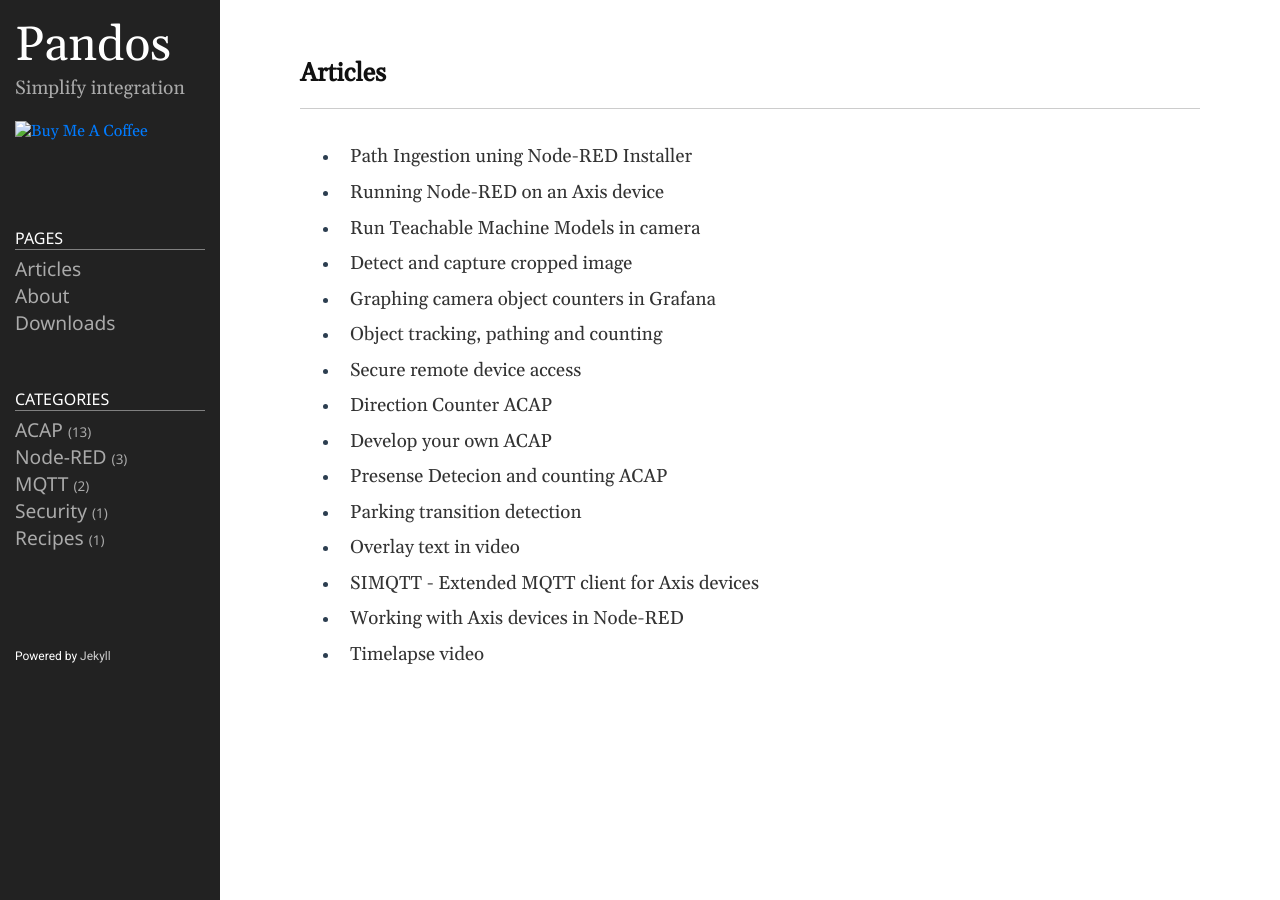
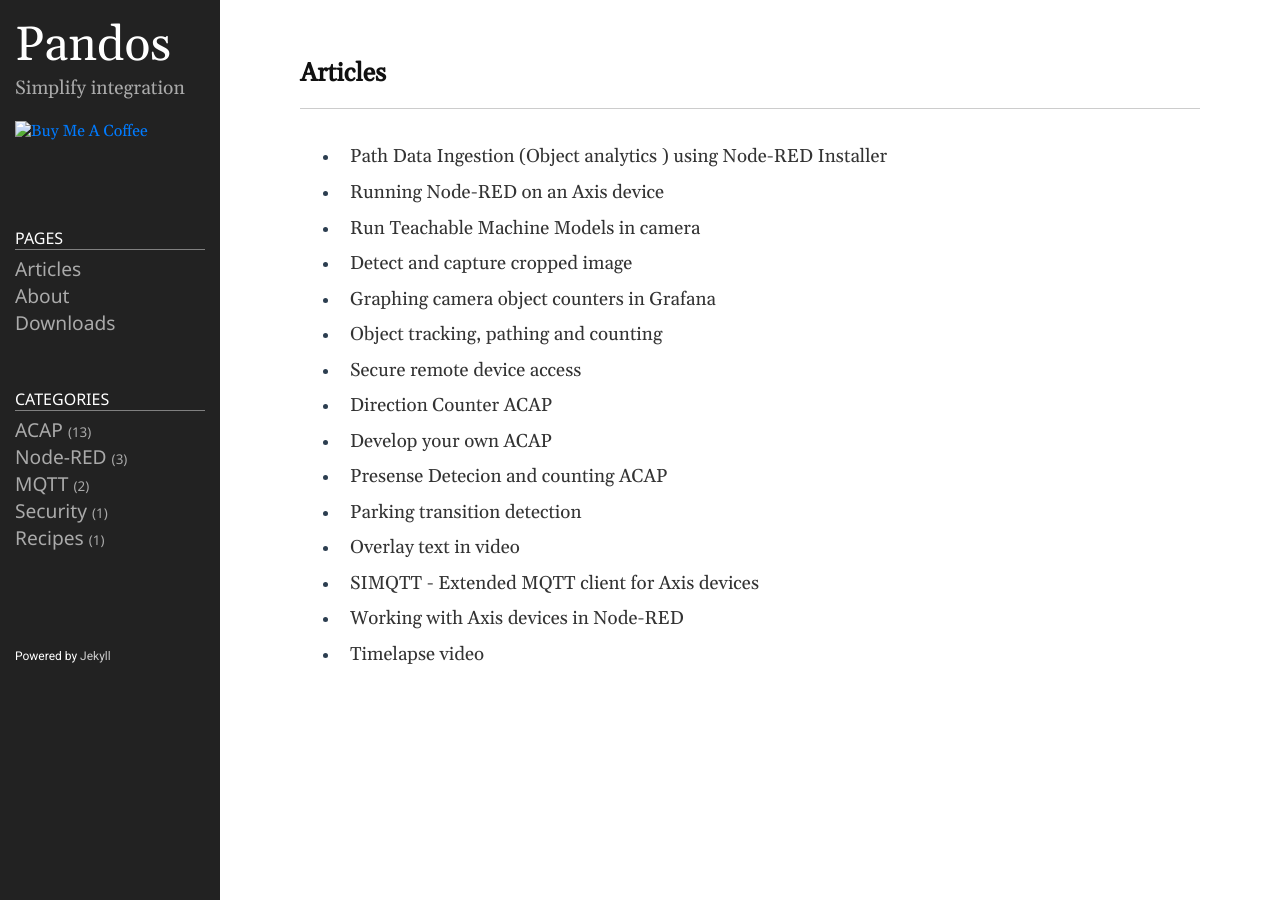
Before and after one commit to pandosme/pandosme.github.io, a Jekyll site: the page built from docs/index.md, in a window 1280 px wide. Built offline with Jekyll 4.4.1, drawn with Linux system fonts in a browser that asks for light colours.

Commit message:
Update 2023-10-15-Path-Ingestion.md

```diff
--- a/docs/_posts/2023-10-15-Path-Ingestion.md
+++ b/docs/_posts/2023-10-15-Path-Ingestion.md
@@ -1,11 +1,11 @@
 ---
 layout: post
-title:  "Path Ingestion uning Node-RED Installer"
+title:  "Path Data Ingestion (Object analytics ) using Node-RED Installer"
 date: 2023-10-15 00:00:00 +0200
 categories: [ACAP,Node-RED]
 ---
 
-This is an extension flow for [Node-RED Installer ACAP](https://pandosme.github.io/acap/node-red/2023/09/12/nodered-acap.html) that stores object paths detected into a MongoDB.
+This is an extension flow for [Node-RED Installer ACAP](https://pandosme.github.io/acap/node-red/2023/09/12/nodered-acap.html) that stores detected object paths into a MongoDB.
 
 Object Paths can be use for a number of use cases.  The most common are:
 * Forensic search
```
